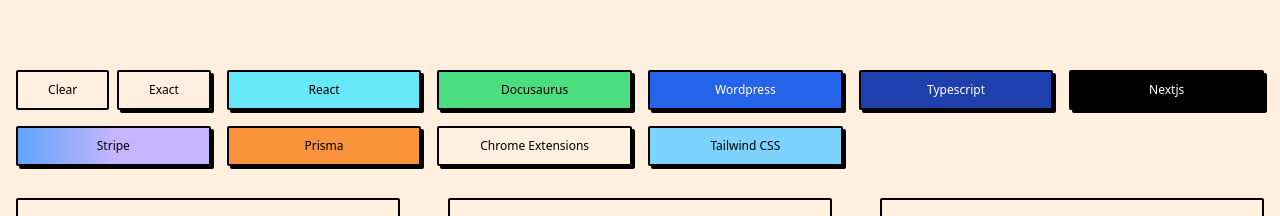
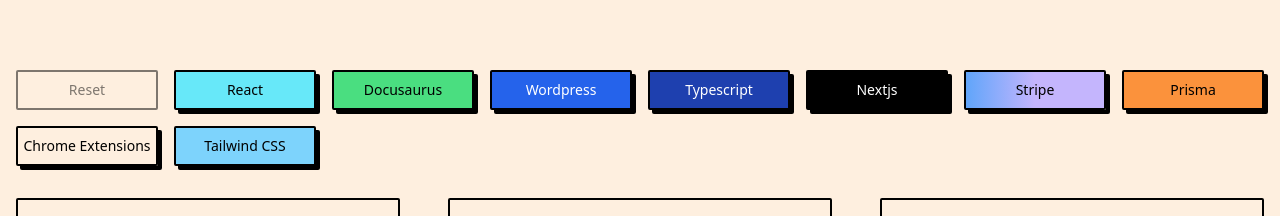
Before and after one commit to mikikiv/mikikiv, a Next.js app: page / in a window 1280 px wide. Shown: the part 420-636 px from the top of the page. Built offline with nearby package versions, Linux system fonts and the light colour scheme.

Commit message:
fix some coloring and button things

```diff
--- a/app/globals.css
+++ b/app/globals.css
@@ -16,14 +16,20 @@
   --ring-offset: #fff;
 
   --border-radius: 2px;
-  --box-shadow-x: 3px;
-  --box-shadow-y: 3px;
-  --reverse-box-shadow-x: -3px;
-  --reverse-box-shadow-y: -3px;
+  --box-shadow-x: 2px;
+  --box-shadow-y: 2px;
+  --reverse-box-shadow-x: -2px;
+  --reverse-box-shadow-y: -2px;
+  --box-double-shadow-x: 4px;
+  --box-double-shadow-y: 4px;
+  --reverse-box-double-shadow-x: -4px;
+  --reverse-box-double-shadow-y: -4px;
   --base-font-weight: 400;
   --heading-font-weight: 700;
 
   --shadow: var(--box-shadow-x) var(--box-shadow-y) 0px 0px var(--border);
+  --double-shadow: var(--box-double-shadow-y) var(--box-double-shadow-x) 0px 0px
+    var(--border);
 }
 
 .dark {
@@ -41,6 +47,10 @@
   --box-shadow-y: 3px;
   --reverse-box-shadow-x: -3px;
   --reverse-box-shadow-y: -3px;
+  --box-double-shadow-x: 4px;
+  --box-double-shadow-y: 4px;
+  --reverse-box-double-shadow-x: -4px;
+  --reverse-box-double-shadow-y: -4px;
   --base-font-weight: 400;
   --heading-font-weight: 700;
 
--- a/app/page.tsx
+++ b/app/page.tsx
@@ -1,4 +1,5 @@
-import CardDisplay from "@/libs/components/CardDisplay";
+"use client";
+import SitesDisplay from "@/libs/components/SitesDisplay";
 import SocialLinks from "@/libs/components/SocialLinks";
 import Image from "next/image";
 
@@ -21,7 +22,7 @@
           </div>
         </div>
       </section>
-      <CardDisplay />
+      <SitesDisplay />
     </div>
   );
 }
--- a/libs/components/Button.tsx
+++ b/libs/components/Button.tsx
@@ -1,21 +1,22 @@
-import { type VariantProps, cva } from "class-variance-authority";
+import { type VariantProps, cva, cx } from "class-variance-authority";
 
 import * as React from "react";
 
 import { cn } from "@/lib/utils";
 
 const buttonVariants = cva(
-  "inline-flex items-center justify-center gap-2 overflow-auto whitespace-nowrap rounded-base font-base text-sm ring-offset-white transition-all focus-visible:outline-none focus-visible:ring-2 focus-visible:ring-black focus-visible:ring-offset-2 disabled:pointer-events-none disabled:opacity-50 [&_svg]:pointer-events-none [&_svg]:size-4 [&_svg]:shrink-0",
+  "inline-flex items-center justify-center gap-2 overflow-auto whitespace-nowrap rounded-base font-base text-sm  disabled:pointer-events-none disabled:opacity-50 [&_svg]:pointer-events-none [&_svg]:size-4 [&_svg]:shrink-0 transition-all ",
   {
     variants: {
       variant: {
+        // static with shadow
         default:
-          "border-2 border-border shadow-shadow hover:translate-x-boxShadowX hover:translate-y-boxShadowY hover:shadow-none",
+          "border-2 border-border shadow-double-shadow hover:shadow-shadow  hover:translate-x-hover hover:translate-y-hover active:shadow-none active:translate-y-pressed active:translate-x-pressed",
         noShadow: "border-2 border-border",
-        neutral:
-          "bg-bw text-text border-2 border-border shadow-shadow hover:translate-x-boxShadowX hover:translate-y-boxShadowY hover:shadow-none",
+        neutral: "",
+        // static no shadow
         reverse:
-          "border-2 border-border shadow-none hover:translate-x-reverseBoxShadowX hover:translate-y-reverseBoxShadowY hover:shadow-shadow active:translate-x-0 active:translate-y-0 active:shadow-none",
+          "border-2 border-border shadow-none hover:translate-x-hover hover:translate-y-hover hover:shadow-shadow active:translate-x-pressed active:translate-y-pressed active:shadow-none",
       },
       colors: {
         default: "bg-bg text-text",
@@ -41,10 +42,28 @@
     VariantProps<typeof buttonVariants> {}
 
 const Button = React.forwardRef<HTMLButtonElement, ButtonProps>(
-  ({ className, variant, colors, size, ...props }, ref) => {
+  (
+    {
+      className,
+      variant,
+      "aria-selected": ariaSelected,
+      colors,
+      size,
+      role,
+      ...props
+    },
+    ref,
+  ) => {
     return (
       <button
-        className={cn(buttonVariants({ colors, variant, size, className }))}
+        className={cx(
+          cn(buttonVariants({ colors, variant, size, className })),
+
+          ariaSelected === true
+            ? "translate-x-selected translate-y-selected"
+            : "",
+        )}
+        aria-selected={ariaSelected}
         ref={ref}
         {...props}
       />
--- a/libs/components/LanguageTag.tsx
+++ b/libs/components/LanguageTag.tsx
@@ -1,8 +1,8 @@
 import { cn } from "@/lib/utils";
-import { type VariantProps, cva } from "class-variance-authority";
+import { type VariantProps, cva, cx } from "class-variance-authority";
 
 const badgeVariants = cva(
-  "inline-flex items-center rounded-base border-2 border-border px-2.5 font-base py-0.5 text-xs transition-colors",
+  "inline-flex items-center rounded-base border-2 border-border px-2.5 font-base py-0.5 transition-all",
   {
     variants: {
       variant: {
@@ -11,7 +11,7 @@
         Docusaurus: "bg-green-400 text-black",
         React: "bg-gradient-to-r bg-cyan-300 text-black",
         Typescript: "bg-blue-800 text-white",
-        Nextjs: "bg-black text-bw",
+        Nextjs: "bg-black text-white",
         "Chakra-ui": "bg-purple-400",
         Stripe:
           "bg-gradient-to-r from-blue-400  via-violet-300 to-violet-300 text-black",
@@ -22,10 +22,6 @@
         Postgres: "bg-gray-600 hover:bg-gray-700",
         "Chrome Extensions": "bg-main text-mtext",
         "Tailwind CSS": "bg-sky-300 text-black",
-      },
-      uiStyle: {
-        button:
-          "justify-center overflow-auto whitespace-nowrap transition-all focus-visible:outline-none focus-visible:ring-2 focus-visible:ring-black focus-visible:ring-offset-2 disabled:pointer-events-none disabled:opacity-50 [&_svg]:pointer-events-none [&_svg]:size-4 [&_svg]:shrink-0",
       },
     },
     defaultVariants: {
@@ -38,10 +34,10 @@
   extends React.HTMLAttributes<HTMLDivElement>,
     VariantProps<typeof badgeVariants> {}
 
-function Badge({ className, variant, uiStyle, ...props }: BadgeProps) {
+function Badge({ className, variant, ...props }: BadgeProps) {
   return (
     <span
-      className={cn(badgeVariants({ variant, uiStyle }), className)}
+      className={cx(cn(badgeVariants({ variant }), className), "text-xs")}
       {...props}
     />
   );
--- a/libs/components/CardDisplay.tsx
+++ b/libs/components/SitesDisplay.tsx
@@ -9,7 +9,7 @@
 
 const filteredSites = websites.filter(site => site.enabled !== false);
 
-const CardDisplay = () => {
+const SitesDisplay = () => {
   const filterOptions = Array.from(
     new Set(filteredSites.flatMap(site => site.lang)),
   );
@@ -41,49 +41,49 @@
 
   return (
     <section>
-      <div className="m-4 grid grid-cols-3 gap-4 sm:grid-cols-4 md:grid-cols-5 lg:grid-cols-6">
+      <div className="m-4 grid grid-cols-3 gap-4 sm:grid-cols-4 lg:grid-cols-6 xl:grid-cols-8">
         <div className="flex gap-2">
           <Button
             key={"clear"}
-            className={cx(
-              badgeVariants({
-                uiStyle: "button",
-              }),
-              "w-1/2",
-            )}
+            className={cx(filters.length > 1 ? "w-1/2" : "w-full")}
             variant={"reverse"}
             onClick={() => {
               setFilters([]);
             }}
+            disabled={filters.length === 0}
           >
-            {"Clear"}
+            {"Reset"}
           </Button>
+          {filters.length > 1 && (
             <Button
               key={"all"}
               className={cx(
-              badgeVariants({
-                uiStyle: "button",
-              }),
                 "w-1/2",
+                !explicit ? "-translate-y-1 -translate-x-1" : "",
               )}
-            variant={explicit ? "default" : "reverse"}
+              variant={explicit ? "reverse" : "default"}
               onClick={() => {
                 setExplicit(!explicit);
               }}
             >
-            {"Exact"}
+              {explicit ? "Match All" : "Match Any"}
             </Button>
+          )}
         </div>
         {filterOptions.map(filterName => {
+          const selected = interacted === true && filters.includes(filterName);
           return (
             <Button
               key={filterName}
-              className={badgeVariants({
+              className={cx(
+                badgeVariants({
                   variant: filterName,
-                uiStyle: "button",
-              })}
+                }),
+                selected ? "-translate-x-1 -translate-y-1" : "",
+              )}
+              aria-selected={selected}
               variant={
-                filters.includes(filterName) || filters.length === 0
+                filters.includes(filterName) || interacted === false
                   ? "default"
                   : "reverse"
               }
@@ -115,10 +115,12 @@
               />
             </div>
           ))}
-        <div className="mx-auto flex h-full items-center p-4">
+        <div className="flex h-full w-full items-center p-4">
           <Button
-            variant={"reverse"}
-            className=""
+            className={
+              "hover:-translate-x-hover hover:-translate-y-hover active:-translate-x-selected active:-translate-y-selected"
+            }
+            variant={"default"}
           >
             Just a satisying button to click
           </Button>
@@ -128,4 +130,4 @@
   );
 };
 
-export default CardDisplay;
+export default SitesDisplay;
--- a/tailwind.config.ts
+++ b/tailwind.config.ts
@@ -28,12 +28,12 @@
       },
       boxShadow: {
         shadow: "var(--shadow)",
+        "double-shadow": "var(--double-shadow)",
       },
       translate: {
-        boxShadowX: "3px",
-        boxShadowY: "3px",
-        reverseBoxShadowX: "-3px",
-        reverseBoxShadowY: "-3px",
+        hover: "-2px",
+        selected: "-4px",
+        pressed: "0px",
       },
       fontWeight: {
         base: "400",
```
Lines whose indentation alone changed are shown as unchanged.
